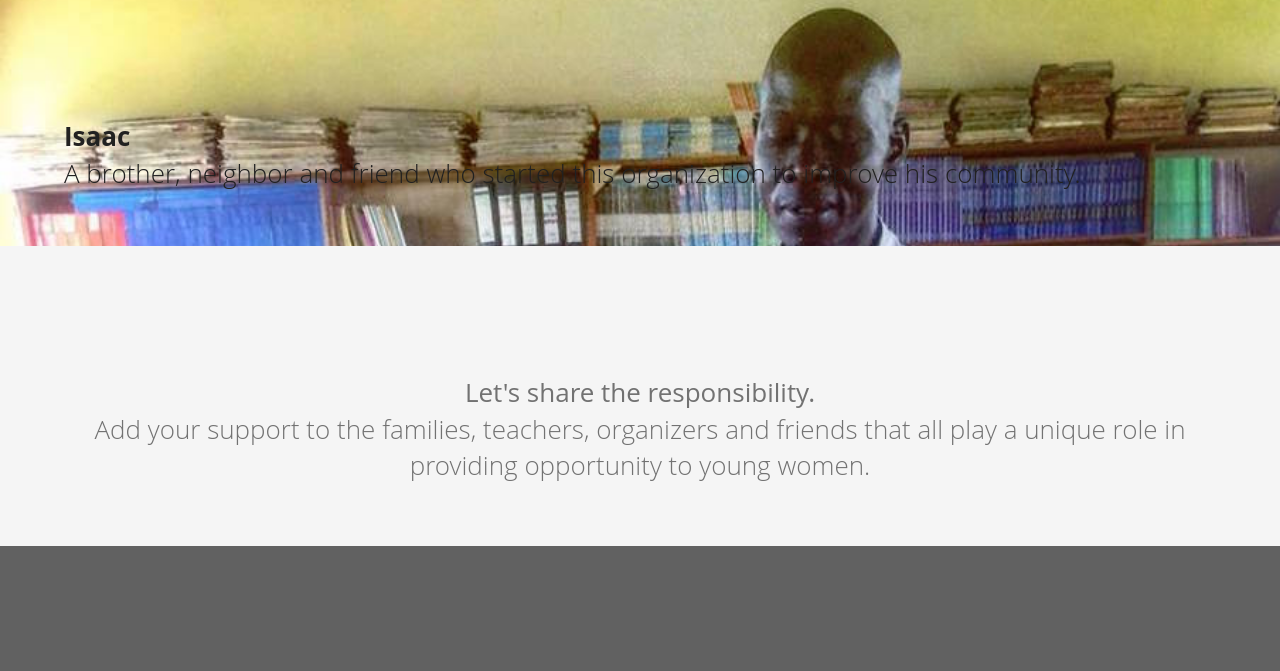
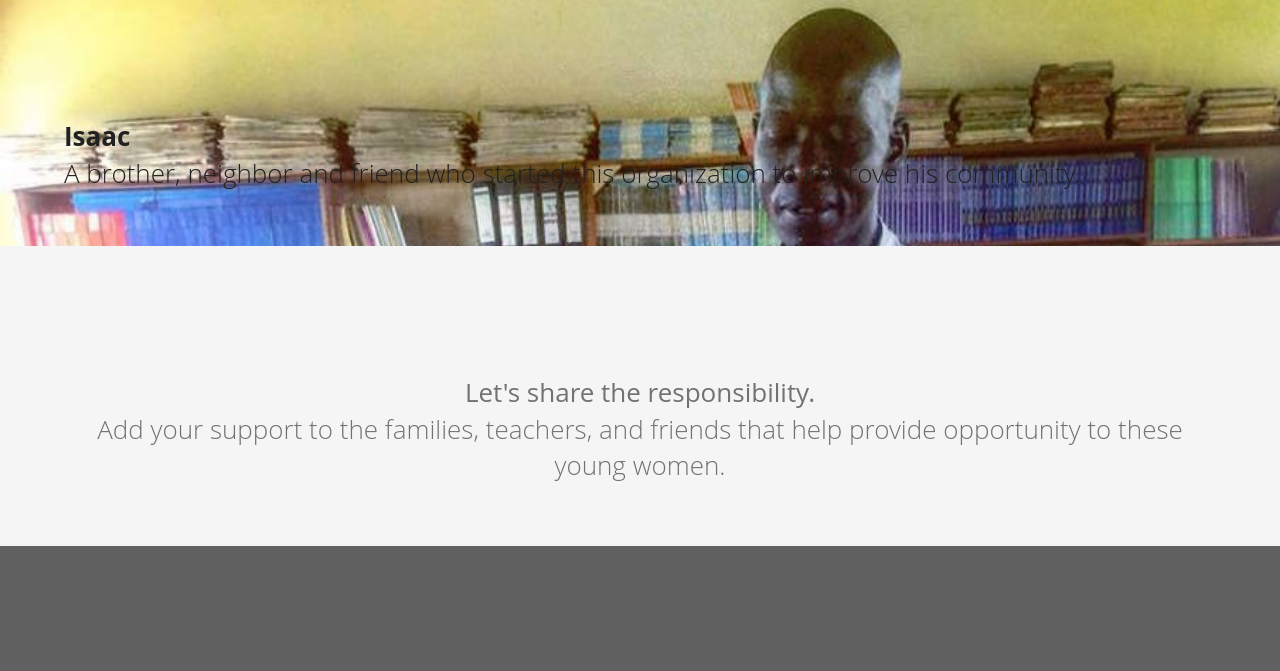
Before and after one commit to choquette33/little-big-women, a plain HTML site: page index.html in a window 1280 px wide. Shown: the part 1808-2479 px from the top of the page. Drawn offline with nearby package versions, Linux system fonts and the light colour scheme.

Commit message:
Adjusted wording...

```diff
--- a/index.html
+++ b/index.html
@@ -102,7 +102,7 @@
 
 		<div class="story-text">
 			<h3>Let's share the responsibility.</h3>
-			<p>Add your support to the families, teachers, organizers and friends that all play a unique role in providing opportunity to young women.</p>
+			<p>Add your support to the families, teachers, and friends that help provide opportunity to these young women.</p>
 		</div>
 
 		<a href="https://cash.me/$PatrickChoquette" target="_blank">
```
